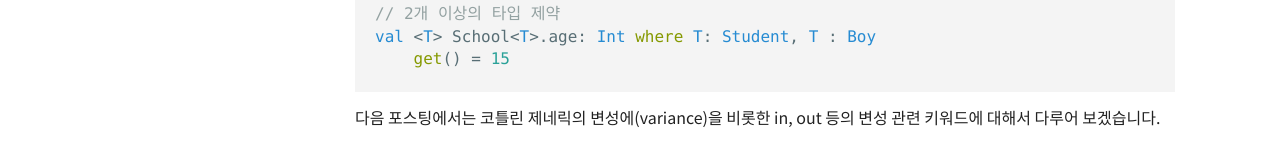
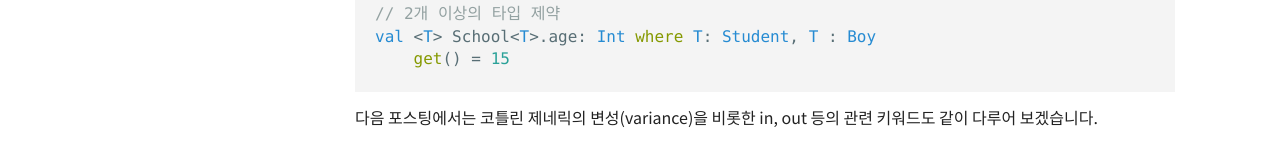
Before and after one commit to ogoons/ogoons.github.io, a Jekyll site: the page built from _posts/2023-09-04-kotlin-generic-part-1.md, in a window 1280 px wide and 900 px high, scrolled down 2914 px. Shown: the part 723-889 px from the top of the window. Built offline with Jekyll 4.4.1, drawn with Linux system fonts in a browser that asks for light colours; comment, search, counter and statistics services are not loaded.

Commit message:
Update post

```diff
--- a/_posts/2023-09-04-kotlin-generic-part-1.md
+++ b/_posts/2023-09-04-kotlin-generic-part-1.md
@@ -158,4 +158,4 @@ val <T> School<T>.age: Int where T: Student, T : Boy
     get() = 15
 ~~~
 
-다음 포스팅에서는 코틀린 제네릭의 변성에(variance)을 비롯한 in, out 등의 변성 관련 키워드에 대해서 다루어 보겠습니다.
+다음 포스팅에서는 코틀린 제네릭의 변성(variance)을 비롯한 in, out 등의 관련 키워드도 같이 다루어 보겠습니다.
```
